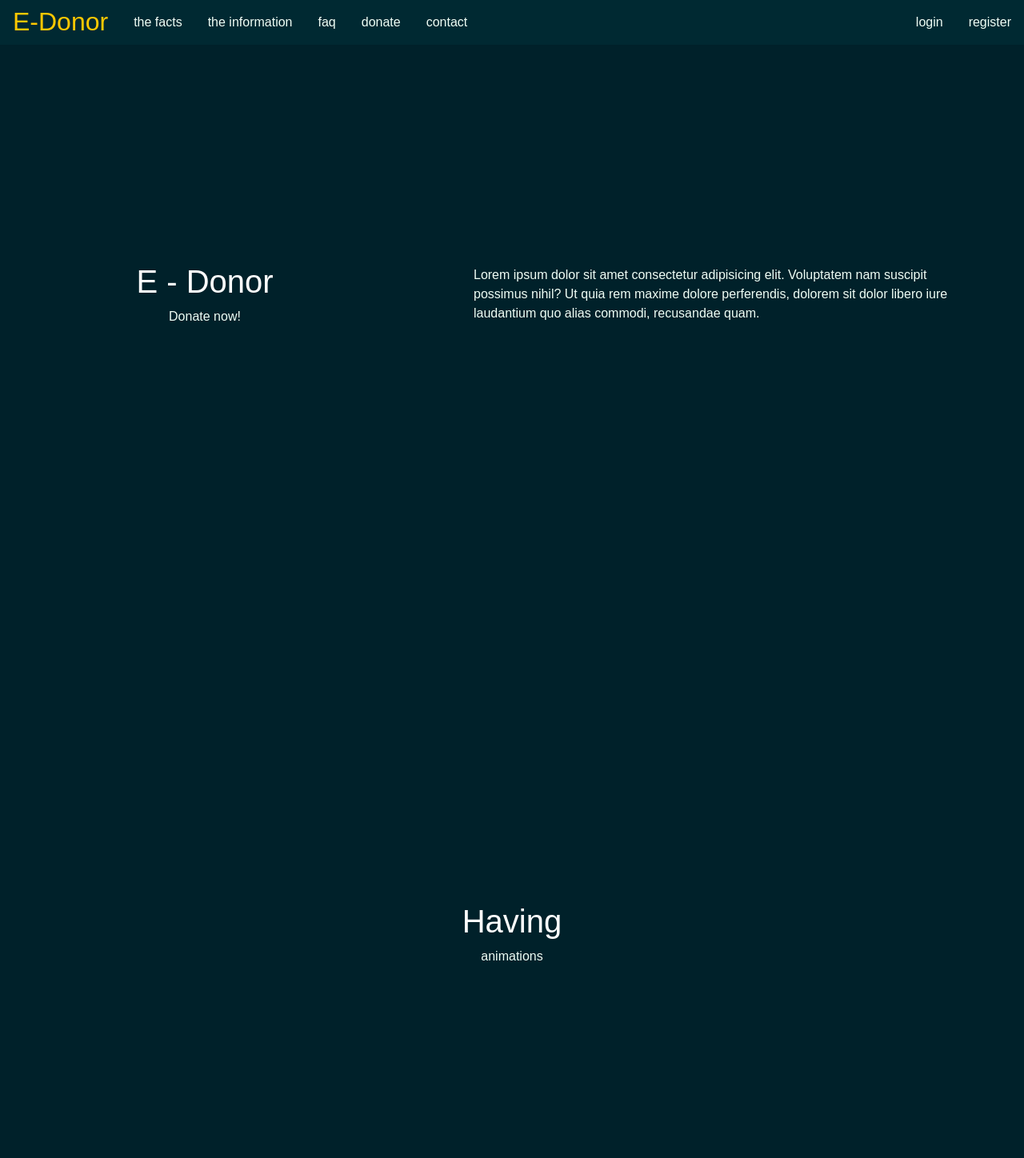
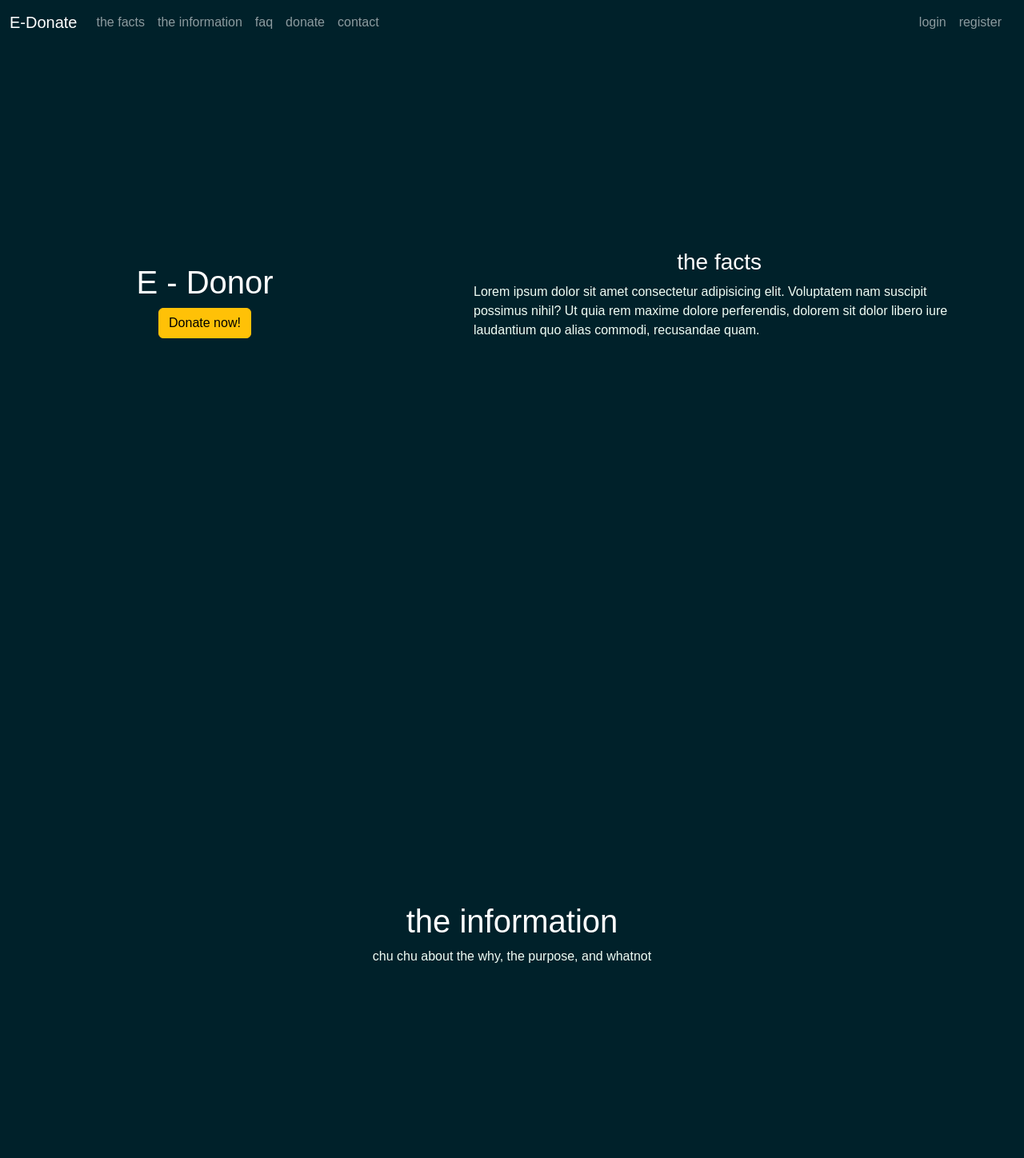
Before and after one commit to dkeithdj/e-waste-donation, a PHP site: page /index.php in a window 1280 px wide. Shown: the top 1448 px of the page at 80% size. Run offline with PHP 8.4, Linux system fonts and the light colour scheme.

Commit message:
minor changes

```diff
--- a/index.php
+++ b/index.php
@@ -11,8 +11,7 @@ echo head('Home', 'index');
 //   endwhile;
 // endif;
 // mysqli_close(connect())
-$aa
-  ?>
+?>
 
 
 
@@ -22,11 +21,17 @@ $aa
   <div style="position: relative;" class="left-p">
     <section class="hidden from-left">
       <h1>E - Donor</h1>
-      <p>Donate now!</p>
+
+      <?php $redir = "login.php";
+      if (isset($_SESSION["user"])):
+        $redir = "donate.php";
+      endif; ?>
+      <a href="<?= $redir ?>" class="btn btn-warning">Donate now!</a>
     </section>
   </div>
   <div class="right-p">
     <section class="hidden from-right">
+      <h3>the facts</h3>
       <p>Lorem ipsum dolor sit amet consectetur adipisicing elit. Voluptatem nam suscipit possimus nihil? Ut quia
         rem
         maxime dolore perferendis, dolorem sit dolor libero iure laudantium quo alias commodi, recusandae quam.</p>
@@ -36,8 +41,8 @@ $aa
 
 
 <section id="the-information" class="hidden from-left">
-  <h1>Having</h1>
-  <p>animations</p>
+  <h1>the information</h1>
+  <p>chu chu about the why, the purpose, and whatnot</p>
 </section>
 
 
@@ -59,19 +64,20 @@ $aa
 </section>
 
 <section id="donate" class="hidden from-left">
-  <h1>Donate here 🏥</h1>
+  <h1>About this donation ♻</h1>
   <!-- data-bs-toggle="modal" data-bs-target="#exampleModal" -->
-  <?php $redir = "login.php";
-  if (isset($_SESSION["user"])):
-    $redir = "donate.php";
-  endif; ?>
-  <a href="<?= $redir ?>" class="btn btn-warning">Herer</a>
   <!-- <p>theses links</p> -->
 </section>
 
 <section id="contact" style="min-height: 50vh;">
   <h1>contact</h1>
-  <p><small>@ 2023</small></p>
+  <p><small><i class="fa-solid fa-at fa-lg"></i> 2023</small></p>
+  <p> <i class="fa-solid fa-envelope fa-lg"></i> <span>d.dejesus.526255@umindanao.edu.ph</span></p>
+  <i class="fa-brands fa-facebook fa-lg"></i><br>
+  <i class="fa-brands fa-instagram fa-lg"></i><br>
+  <i class="fa-regular fa-envelope fa-lg"></i><br>
+  <i class="fa-solid fa-envelope fa-lg"></i><br>
+  <i class="fa-brands fa-github fa-lg"></i><br>
 </section>
 
 
--- a/utils.php
+++ b/utils.php
@@ -12,6 +12,8 @@ function head($title, $activepage)
   }
   $isLoggedIn = ($user_id != 0) ? true : false;
   $isAdmin = ($isAdmin == 1) ? true : false;
+  // $isLoggedIn = false;
+  // $isAdmin = false;
   ob_start(); ?>
   <!DOCTYPE html>
   <html lang="en">
@@ -23,6 +25,10 @@ function head($title, $activepage)
     <link rel="stylesheet" href="style.css">
     <link href="https://cdn.jsdelivr.net/npm/bootstrap@5.3.0-alpha3/dist/css/bootstrap.min.css" rel="stylesheet"
       integrity="sha384-KK94CHFLLe+nY2dmCWGMq91rCGa5gtU4mk92HdvYe+M/SXH301p5ILy+dN9+nJOZ" crossorigin="anonymous">
+    <link rel="stylesheet" href="blob/fontawesome/css/brands.css">
+    <link rel="stylesheet" href="blob/fontawesome/css/fontawesome.css">
+    <link rel="stylesheet" href="blob/fontawesome/css/solid.css">
+    <link rel="stylesheet" href="blob/fontawesome/css/regular.css">
     <script src="https://cdn.jsdelivr.net/npm/bootstrap@5.3.0-alpha3/dist/js/bootstrap.bundle.min.js"
       integrity="sha384-ENjdO4Dr2bkBIFxQpeoTz1HIcje39Wm4jDKdf19U8gI4ddQ3GYNS7NTKfAdVQSZe"
       crossorigin="anonymous"></script>
@@ -45,50 +51,76 @@ function head($title, $activepage)
       <a href="#" class="link-head">C</a>
       <a href="#" class="link-head">D</a>
     </section> -->
-    <ul class="header">
+    <nav class="navbar navbar-expand-lg  sticky-top nav-color" data-bs-theme="dark">
+      <div class="container-fluid">
+        <a class="title navbar-brand " href="index.php">E-Donate</a>
+        <button class="navbar-toggler" type="button" data-bs-toggle="collapse" data-bs-target="#navbarSupportedContent"
+          aria-controls="navbarSupportedContent" aria-expanded="false" aria-label="Toggle navigation">
+          <span class="navbar-toggler-icon"></span>
+        </button>
+        <div class="collapse navbar-collapse" id="navbarSupportedContent">
+          <ul class="navbar-nav me-auto mb-2 mb-lg-0">
+            <li class="nav-item">
+              <a class="nav-link" href="index.php#the-facts">the facts</a>
+            </li>
+            <li class="nav-item">
+              <a class="nav-link" href="index.php#the-information">the information</a>
+            </li>
+            <li class="nav-item">
+              <a class="nav-link" href="index.php#faq">faq</a>
+            </li>
+            <li class="nav-item">
+              <a class="nav-link" href="index.php#donate">donate</a>
+            </li>
+            <li class="nav-item">
+              <a class="nav-link" href="index.php#contact">contact</a>
+            </li>
+          </ul>
+
+          <ul class="navbar-nav me-2 mb-2 mb-lg-0">
+            <?php if ($isLoggedIn): ?>
+              <?php if ($isAdmin): ?>
+                <li class="nav-item">
+                  <a href="admin.php" class="nav-link">admin</a>
+                </li>
+                <li class="nav-item">
+                  <a href=" logout.php" class="nav-link">logout</a>
+                </li>
+              <?php else: ?>
+                <li class="nav-item dropstart">
+                  <a class="nav-link dropdown-toggle" href="javascript:void(0)" role="button" data-bs-toggle="dropdown"
+                    aria-expanded="false">
+                    <?= $_SESSION["user"]["username"] ?>
+                  </a>
+                  <ul class="dropdown-menu">
+                    <li><a class="dropdown-item" href="account.php">account</a></li>
+                    <li><a class="dropdown-item" href="donate.php">donations</a></li>
                     <li>
-        <a href="<?php echo 'index' ?>.php">
-          <h1 class="title" style="padding: 8px 1rem 0 1rem; font-size: 2rem;">E-Donor</h1>
-        </a>
+                      <hr class="dropdown-divider">
                     </li>
                     <li>
-        <a href="index.php#the-facts" class="link-head">the facts</a>
+                      <p class="dropdown-item mb-0">🏆 Tokens:
+                        <?= $_SESSION["user"]["tokens"] ?>
+                      </p>
                     </li>
-      <li>
-        <a href="index.php#the-information" class="link-head">the information</a>
+                  </ul>
                 </li>
-      <li>
-        <a href="index.php#faq" class="link-head">faq</a>
-      </li>
-      <li>
-        <a href="index.php#donate" class="link-head">donate</a>
-      </li>
-      <li>
-        <a href="index.php#contact" class="link-head">contact</a>
-      </li>
-      <?php if ($isLoggedIn): ?>
-        <li style="float:right;">
-          <a href="logout.php" class="link-head">logout</a>
-        </li>
-        <?php if ($isAdmin): ?>
-          <li style="float:right;">
-            <a href="admin.php" class="link-head">admin</a>
-          </li>
-        <?php else: ?>
-          <li style="float:right;">
-            <a href="account.php" class="link-head">
-              <?= $_SESSION["user"]["username"] ?>
-            </a>
+                <li class="nav-item">
+                  <a href=" logout.php" class="nav-link">logout</a>
                 </li>
               <?php endif; else: ?>
-        <li style="float:right;">
-          <a href="<?php echo 'register.php'; ?>" class="link-head">register</a>
+              <li class="nav-item" style="float:right;">
+                <a href="login.php" class="nav-link">login</a>
               </li>
-        <li style="float:right;">
-          <a href="login.php" class="link-head">login</a>
+              <li class="nav-item" style="float:right;">
+                <a href="register.php" class="nav-link">register</a>
               </li>
             <?php endif ?>
           </ul>
+
+        </div>
+      </div>
+    </nav>
     <!-- Modal data-bs-toggle="modal" data-bs-target="#exampleModal" -->
     <!-- <div class="modal fade" id="exampleModal" tabindex="-1" aria-labelledby="exampleModalLabel" aria-hidden="true">
       <div class="modal-dialog">
@@ -120,6 +152,13 @@ function footer()
   return ob_get_clean();
 }
 
+function cleanInput($data)
+{
+  $data = trim($data);
+  $data = filter_var($data);
+  return $data;
+}
+
 function debug($text)
 {
   echo "<script>console.log('$text')</script>";
```
Also changed, not shown: login.php (+20 -6 lines), register.php (+2 -11 lines). Lines whose indentation alone changed are shown as unchanged.
